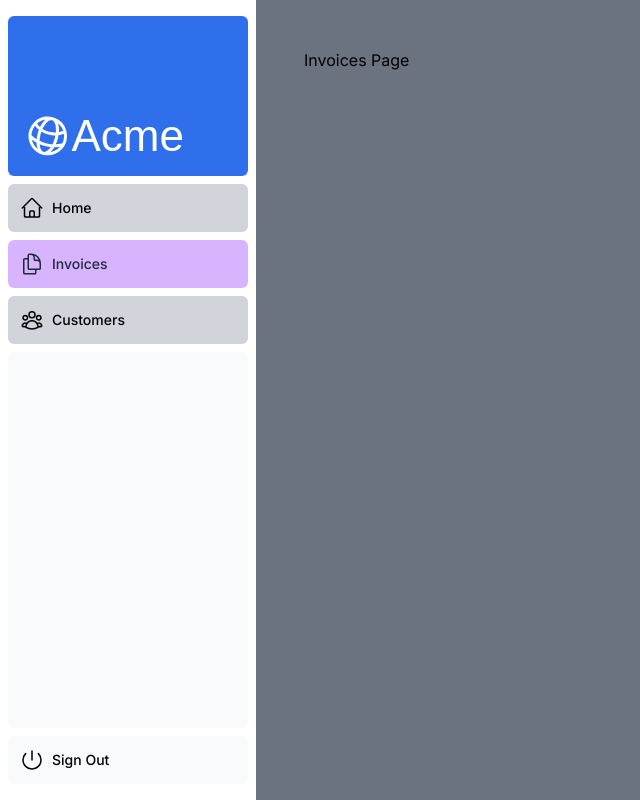
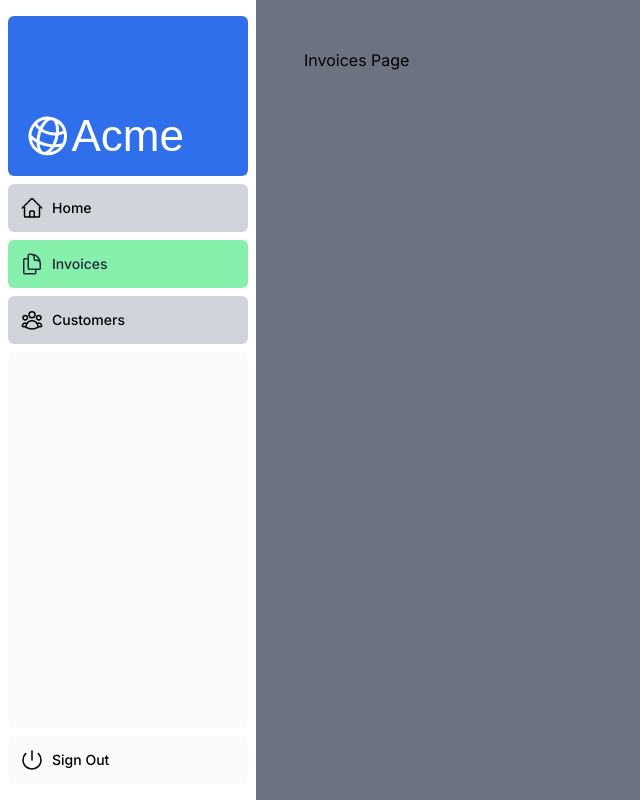
Before and after one commit to heuristic-machina/nextjs_dashboard, a Next.js app: page /dashboard/invoices in a window 1280 px wide. Shown: the whole page, without its empty margins (0-640 px from the left). Built offline with nearby package versions, Linux system fonts and the light colour scheme; a web font is replaced by a local one.

Commit message:
cta button color swap

```diff
--- a/app/page.tsx
+++ b/app/page.tsx
@@ -22,7 +22,7 @@ export default function Page() {
           </p>
           <Link
             href="/login"
-            className="flex items-center gap-5 self-start rounded-lg bg-blue-500 px-6 py-3 text-sm font-medium text-white transition-colors hover:bg-blue-400 md:text-base"
+            className="flex items-center gap-5 self-start rounded-lg bg-green-500 px-6 py-3 text-sm font-medium text-white transition-colors hover:bg-green-400 md:text-base"
           >
             <span>Log in</span> <ArrowRightIcon className="w-5 md:w-6" />
           </Link>
--- a/app/ui/dashboard/nav-links.tsx
+++ b/app/ui/dashboard/nav-links.tsx
@@ -31,9 +31,9 @@ export default function NavLinks() {
           <Link
             key={link.name}
             href={link.href}
-            className={clsx("flex h-[48px] grow items-center justify-center gap-2 rounded-md bg-gray-300 p-3 text-sm font-medium hover:bg-purple-300 hover:text-white md:flex-none md:justify-start md:p-2 md:px-3",
+            className={clsx("flex h-[48px] grow items-center justify-center gap-2 rounded-md bg-gray-300 p-3 text-sm font-medium hover:bg-green-300 hover:text-white md:flex-none md:justify-start md:p-2 md:px-3",
             {
-              'bg-purple-300 text-slate-800': pathname === link.href,
+              'bg-green-300 text-slate-800': pathname === link.href,
             },
             )}
           >
```
